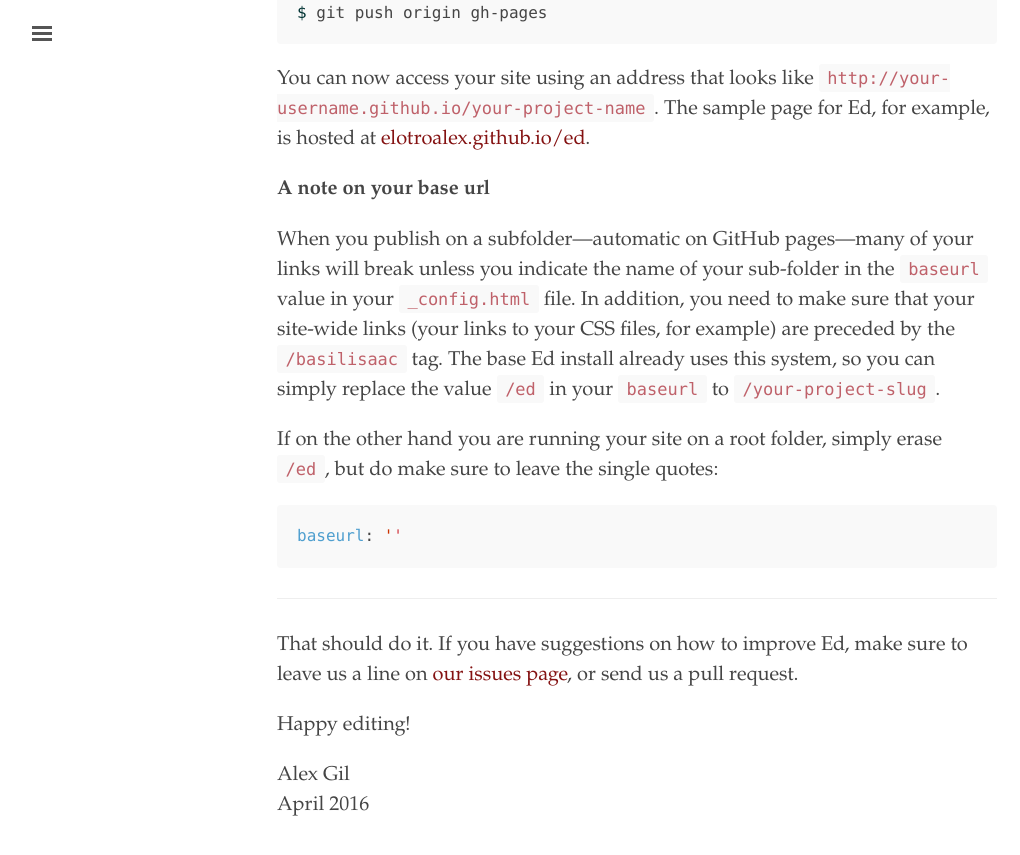
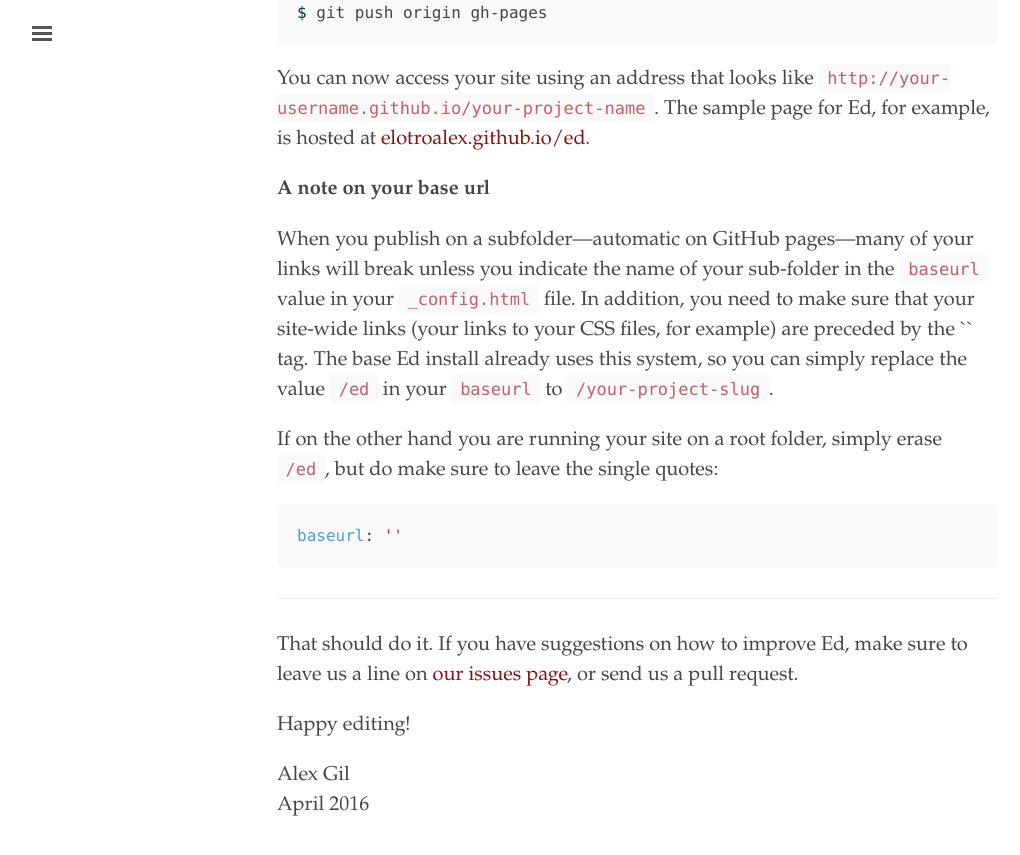
Before and after one commit to basil-isc/basilisaac, a Jekyll site: the page built from documentation.md, in a window 1280 px wide and 900 px high, scrolled down 21420 px. Shown: the top 855 px of the window, without its empty margins (3-1023 px from the left). Built offline with Jekyll 4.4.1, drawn with Linux system fonts in a browser that asks for light colours; part of the change alters nothing that is shown; some of the changed text lies outside the part shown.

Commit message:
Update _config.yml
chagned url to basilisa.ac
and commented out sub url

```diff
--- a/_config.yml
+++ b/_config.yml
@@ -4,8 +4,8 @@
 title:               basilisaac
 tagline:             'a jekyll theme for minimal editions'
 description:         'Ed is a Jekyll theme designed for textual editors based on minimal computing principles, and focused on legibility and flexibility.'
-baseurl: "/basilisaac" # the subpath of your site, e.g. /blog
-url: "localhost:4000"
+#baseurl: "/basilisaac" # the subpath of your site, e.g. /blog
+url: "basilisa.ac"
 
 # About/contact
 author:
```
